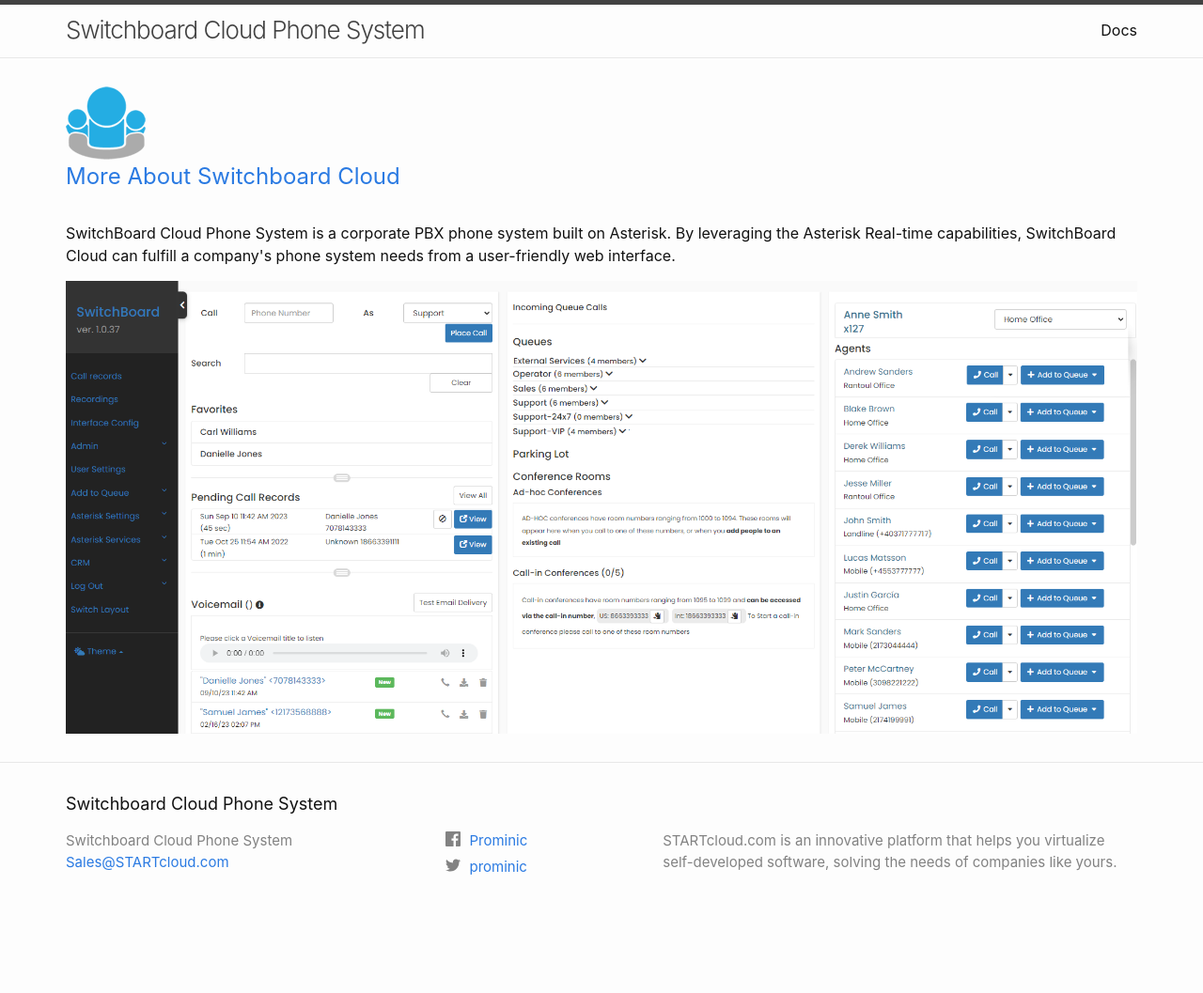
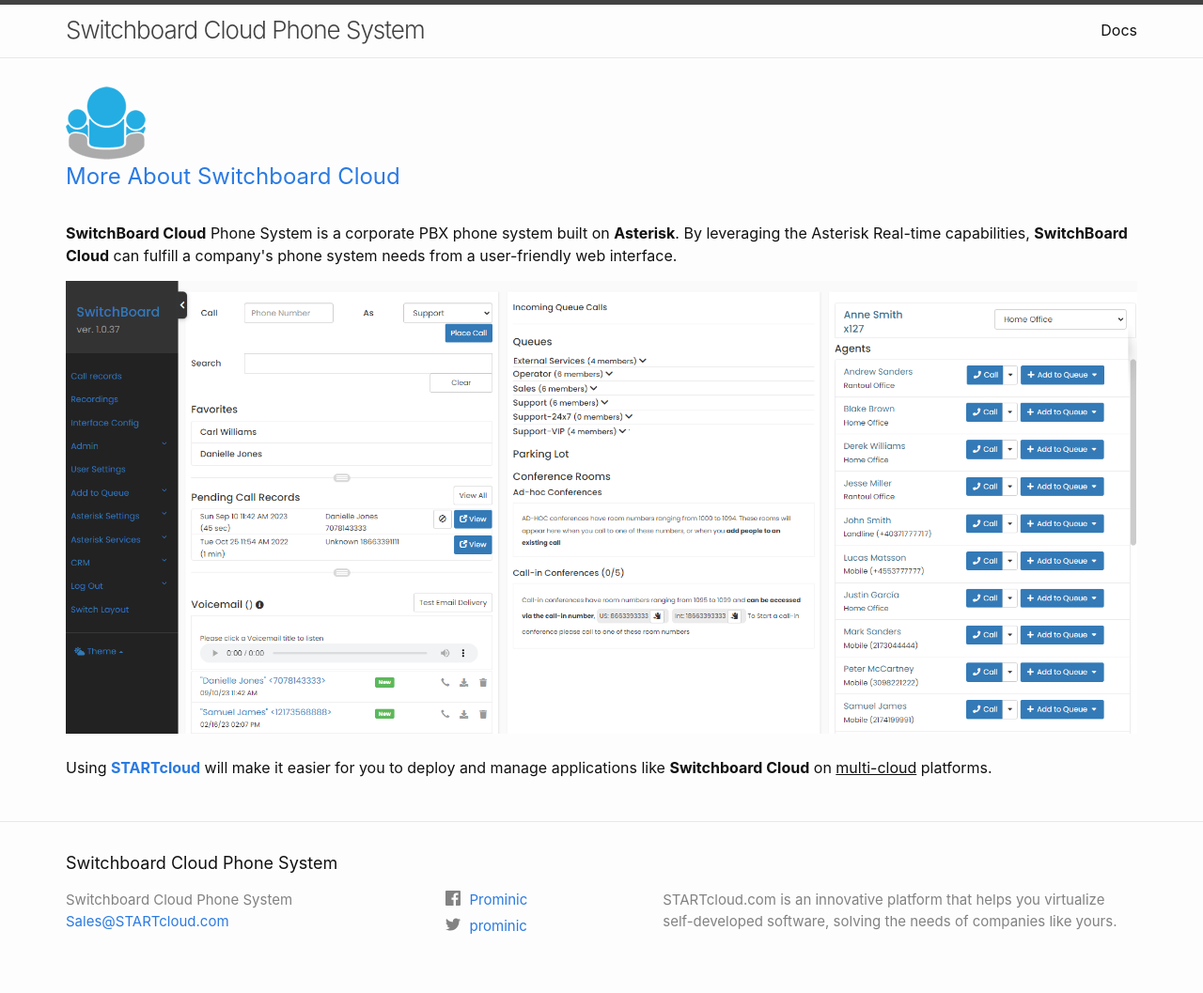
Before and after one commit to PhoneSwitchBoard/Switchboard-Website-Docs, a Jekyll site: the page built from index.markdown, in a window 1280 px wide. Shown: the whole page at 94% size. Built offline with Jekyll 4.4.1, drawn with Linux system fonts in a browser that asks for light colours; before the commit the page ends 994 px from its top, so only the background shows below that.

Commit message:
Add the phrase "multi-cloud"

```diff
--- a/_layouts/home.html
+++ b/_layouts/home.html
@@ -33,13 +33,17 @@ layout: default
     </ul>
 
     <p class="rss-subscribe">
-      SwitchBoard Cloud Phone System is a corporate PBX phone system built on Asterisk.
+      <b>SwitchBoard Cloud</b> Phone System is a corporate PBX phone system built on <b>Asterisk</b>.
 
-      By leveraging the Asterisk Real-time capabilities, SwitchBoard Cloud can fulfill a company's phone system needs from a user-friendly web interface.
+      By leveraging the Asterisk Real-time capabilities, <b>SwitchBoard Cloud</b> can fulfill a company's phone system needs from a user-friendly web interface.
     </p>
     <div class="container">
       <img src="images/Switchboard.png" alt="Switchboard Interface" />
     </div>
+    <p class="rss-subscribe">
+      <br>
+      Using <b><a href="https://startcloud.com/">STARTcloud</a></b> will make it easier for you to deploy and manage applications like <b>Switchboard Cloud</b> on <u>multi-cloud</u> platforms.
+    </p>
   {%- endif -%}
 
 </div>
--- a/docs.markdown
+++ b/docs.markdown
@@ -4,6 +4,8 @@ title: STARTcloud
 permalink: /docs/
 ---
 
+
+**STARTcloud** makes it easy for you to deploy and manage applications on multi-cloud platforms.
 
 **STARTcloud** is an innovative platform that reduces virtualization efforts by helping you launch self-developed software instances that solve real problems for businesses like yours.
 
```
